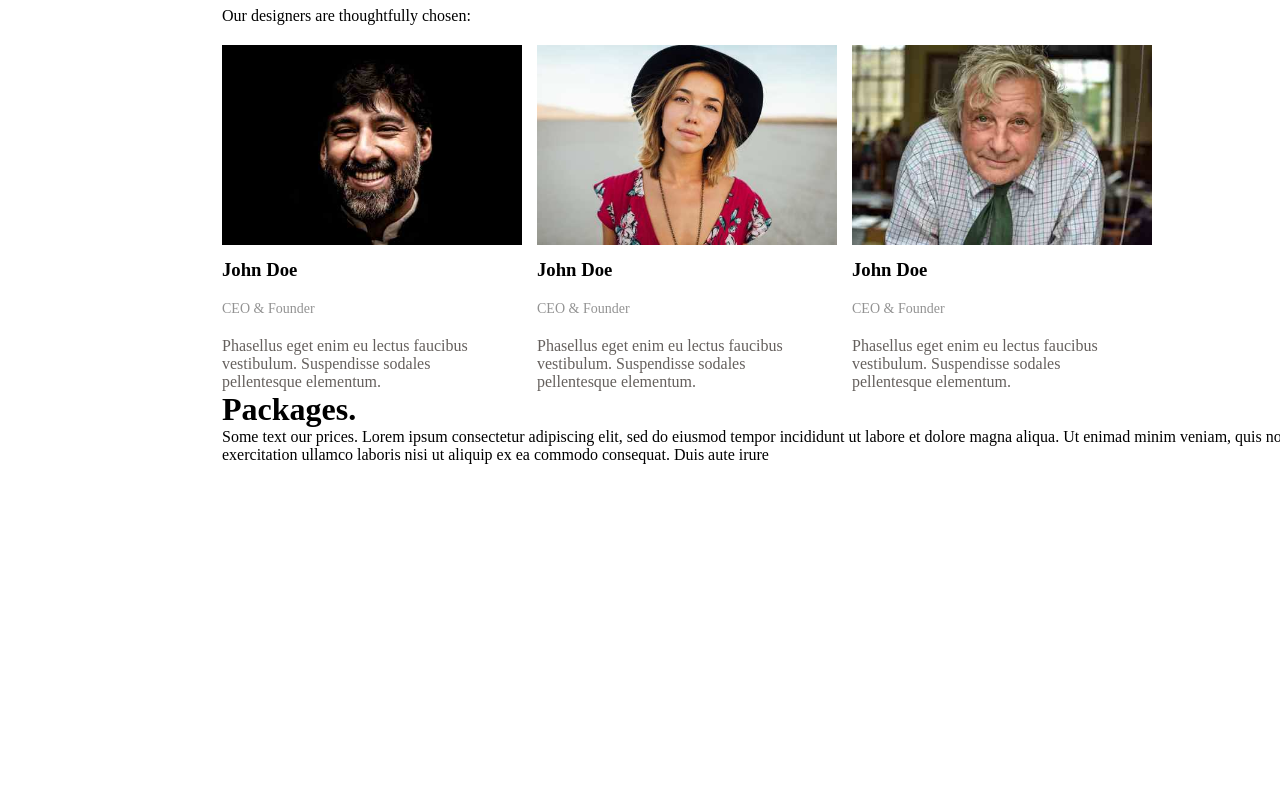
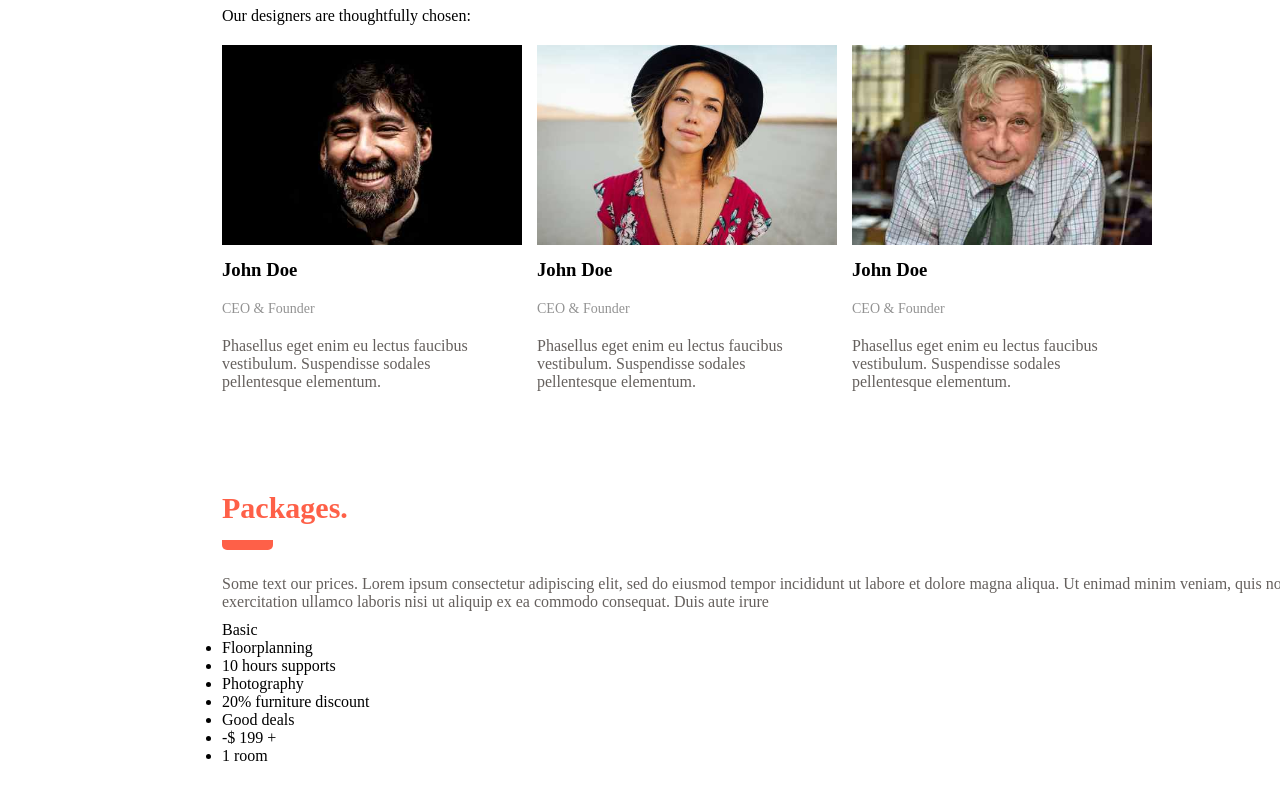
Before and after one commit to omer-farouq/interior-design, a plain HTML site: page index.html in a window 1280 px wide. Shown: the part 1968-2763 px from the top of the page. Before the commit the page ends 2462 px from the top, so only its background shows below. Drawn offline with Linux system fonts and the light colour scheme.

Commit message:
add packeges basic info

```diff
--- a/index.html
+++ b/index.html
@@ -121,9 +121,27 @@
                 <p class="sub-title">Some text our prices. Lorem ipsum consectetur adipiscing elit, sed do eiusmod tempor incididunt ut labore et dolore magna aliqua. Ut enimad minim veniam, quis nostrud exercitation ullamco laboris nisi ut aliquip ex ea commodo consequat. Duis aute irure</p>
 
 
+                <div class="basic-pro-container">
+                    <div class="basic-container">
+                        <p class="basic-header">Basic</p>
+                        <div class="basic-itmes">
+                            <ul>
+                                <li>Floorplanning</li>
+                                <li>10 hours supports</li>
+                                <li>Photography</li>
+                                <li>20% furniture discount</li>
+                                <li>Good deals</li>
+                                <li><span>-</span>$ <span>199</span> <span>+</span></li>
+                                <li>1 room</li>
+                            </ul>
+                        </div>
+                    </div>
+                    <div class="pro-container">
 
+                    </div>
+
+                </div>
             </div>
-
 
         </div>
     </div>
--- a/style.css
+++ b/style.css
@@ -116,6 +116,7 @@
     width: 4vw;
     border-radius: 5px;
 }
+
 .designers-container .sub-title{
     color: #65605D;
     margin-bottom: 10px;
@@ -163,3 +164,24 @@
 }
 
 /* designer container styles end*/
+
+/* designer container styles start */
+.packages-container{
+    margin-top: 100px;
+}
+
+.packages-container h1{
+    font-size: 30px;
+    color: #FE6048;
+    margin-bottom: 25px;
+    padding-bottom: 15px;
+    border-bottom: 10px solid #FE6048;
+    width: 4vw;
+    border-radius: 5px;
+}
+
+.packages-container .sub-title{
+    color: #65605D;
+    margin-bottom: 10px;
+
+}
```
